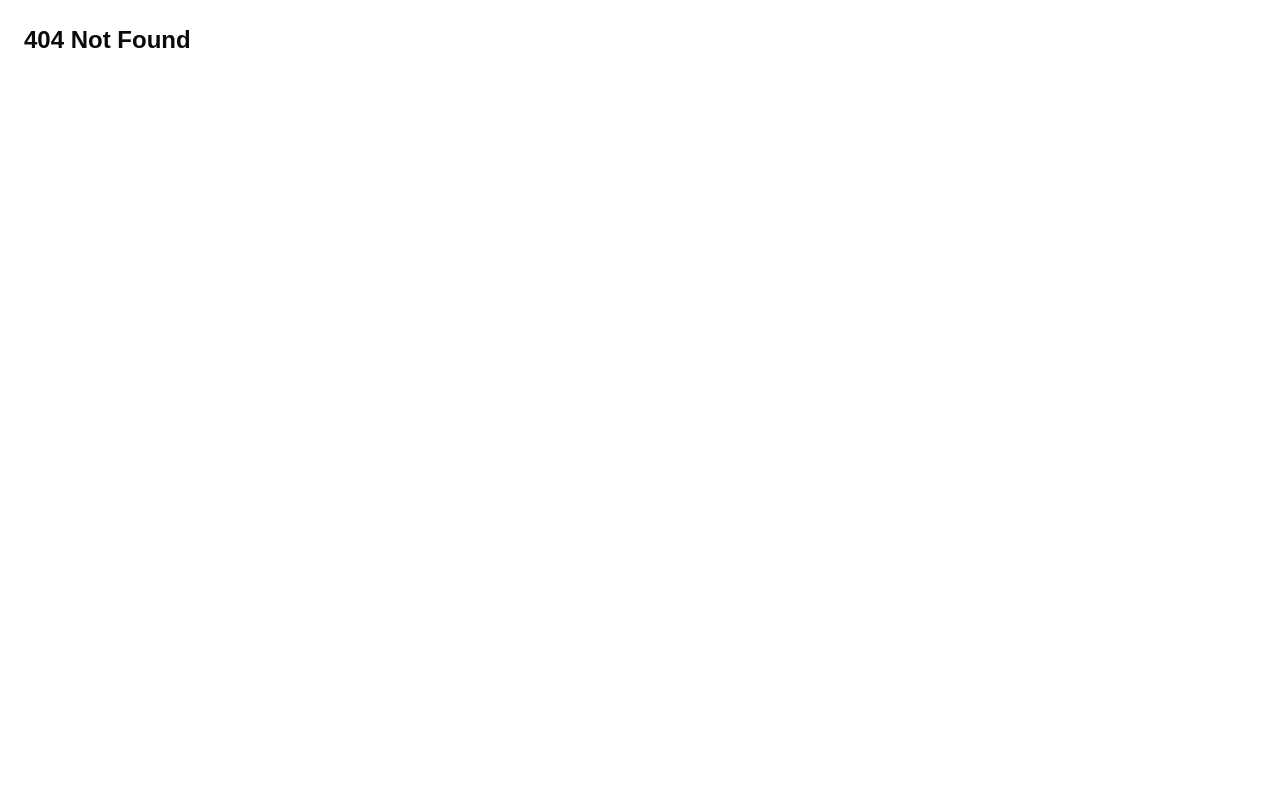
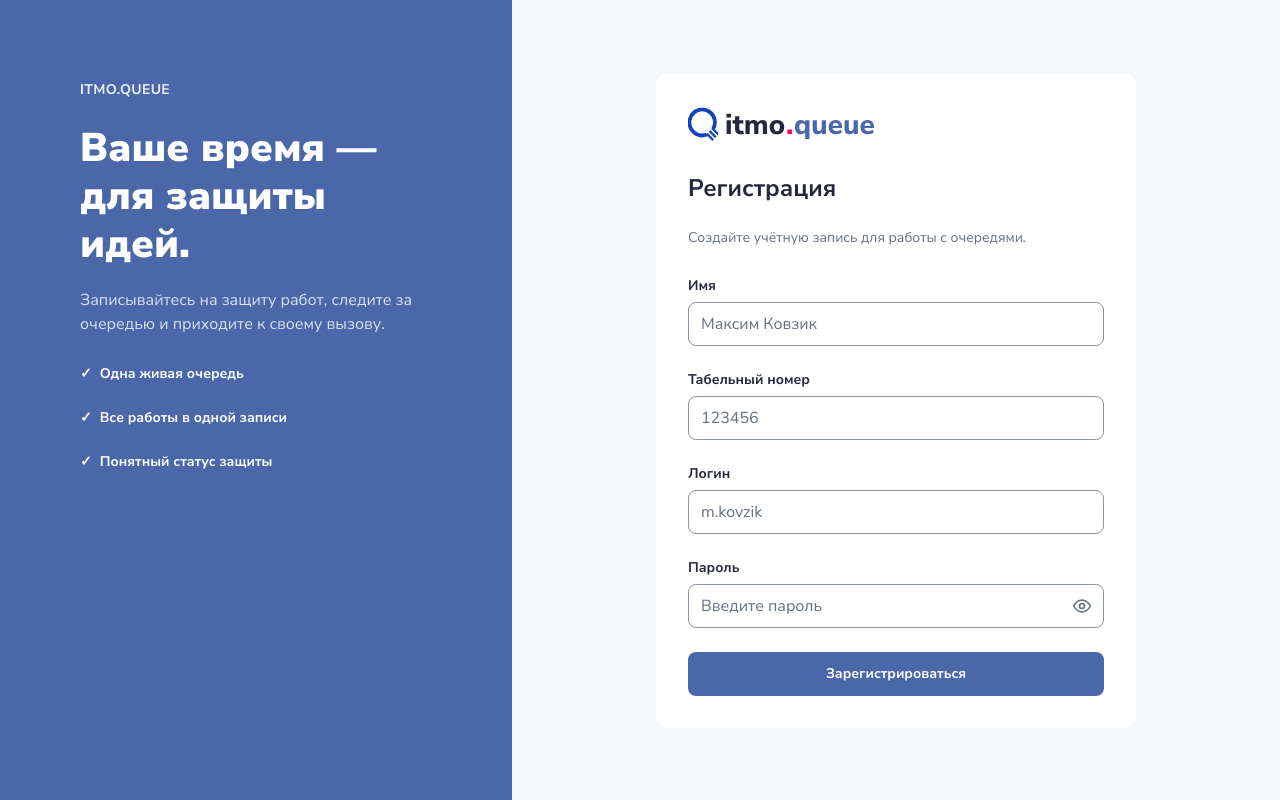
Before and after one commit to ITMO-QUEUE/itmo-queue-frontend, a React (Vite) app: page /register in a window 1280 px wide. Before the commit this address had no page. Built offline with nearby package versions, Linux system fonts and the light colour scheme.

Commit message:
Добавил форму регистрации

```diff
--- a/src/app/router/index.ts
+++ b/src/app/router/index.ts
@@ -34,6 +34,10 @@ const routes: RouteObject[] = [
 		path: 'auth',
 		Component: AuthPage
 	},
+	{
+    path: 'register',
+    Component: AuthPage
+},
 	{
 		path: 'student',
 		Component: CommonLayout,
--- /dev/null
+++ b/src/features/auth/components/RegisterForm.tsx
@@ -0,0 +1,62 @@
+import { useState, type FormEvent } from 'react'
+import { UIInput } from '@/components/ui/UIInput'
+
+export const RegisterForm = () => {
+    const [name, setName] = useState('')
+    const [number, setNumber] = useState('')
+    const [login, setLogin] = useState('')
+    const [password, setPassword] = useState('')
+    const [submitted, setSubmitted] = useState(false)
+
+    const handleSubmit = (event: FormEvent<HTMLFormElement>) => {
+        event.preventDefault()
+        setSubmitted(true)
+    }
+
+    const filled = Boolean(name.trim() && number.trim() && login.trim() && password)
+
+    return (
+        <form onSubmit={handleSubmit} className='flex flex-col gap-6'>
+            <UIInput
+                label='Имя'
+                placeholder='Максим Ковзик'
+                value={name}
+                onChange={setName}
+                error={submitted && !name.trim() ? 'Введите имя' : undefined}
+            />
+            <UIInput
+                label='Табельный номер'
+                placeholder='123456'
+                value={number}
+                onChange={setNumber}
+                error={submitted && !number.trim() ? 'Введите табельный номер' : undefined}
+            />
+            <UIInput
+                label='Логин'
+                placeholder='m.kovzik'
+                value={login}
+                onChange={setLogin}
+                error={submitted && !login.trim() ? 'Введите логин' : undefined}
+            />
+            <UIInput
+                label='Пароль'
+                type='password'
+                placeholder='Введите пароль'
+                value={password}
+                onChange={setPassword}
+                error={submitted && !password ? 'Введите пароль' : undefined}
+            />
+            <button
+                type='submit'
+                className='h-11 w-full rounded-control bg-action-primary text-label text-text-inverse hover:bg-action-hover'
+            >
+                Зарегистрироваться
+            </button>
+            {submitted && filled && (
+                <p role='status' className='text-small text-text-secondary'>
+                    Форма заполнена. Создание аккаунта будет доступно после подключения к серверу.
+                </p>
+            )}
+        </form>
+    )
+}
--- a/src/pages/AuthPage.tsx
+++ b/src/pages/AuthPage.tsx
@@ -1,3 +1,5 @@
+import { useMatch } from 'react-router'
+import { RegisterForm } from '@/features/auth/components/RegisterForm'
 import Logo from '@/assets/Logo.svg'
 import { LoginForm } from '@/features/auth/components/LoginForm'
 
@@ -8,6 +10,7 @@ const BENEFITS = [
 ] as const
 
 export const AuthPage = () => {
+	const isRegister = Boolean(useMatch('/register'))
 	return (
 		<main className='h-full w-full overflow-auto bg-bg-page font-nunito'>
 			<div className='grid min-h-full lg:grid-cols-[40%_60%]'>
@@ -19,24 +22,33 @@ export const AuthPage = () => {
 			className='mb-7 h-auto w-[11.6875rem]'
 		/>
 
+		{isRegister ? (
+    <h1 className='text-section text-text-primary'>Регистрация</h1>
+) : (
     <h1 className='text-section text-text-primary'>Вход</h1>
-
+)}
 		<p className='mt-6 text-small text-text-secondary'>
-			Войдите в учётную запись, подготовленную администратором.
+    {isRegister ? (
+        <>Создайте учётную запись для работы с очередями.</>
+    ) : (
+        <>Войдите в учётную запись, подготовленную администратором.</>
+    )}
 </p>
 
 		<div className='mt-7'>
-			<LoginForm />
+			{isRegister ? <RegisterForm /> : <LoginForm />}
 		</div>
 
+		{!isRegister && (
+    <>
         <p className='mt-6 text-center text-small font-bold text-text-primary'>
             Не получается войти?
         </p>
-
         <p className='mt-5 text-caption text-text-secondary'>
-			Роль назначает администратор. Самостоятельная регистрация не
-			требуется.
+            Роль назначает администратор. Самостоятельная регистрация не требуется.
         </p>
+    </>
+)}
 	</div>
 </section>
 
```
Lines whose indentation alone changed are shown as unchanged.
